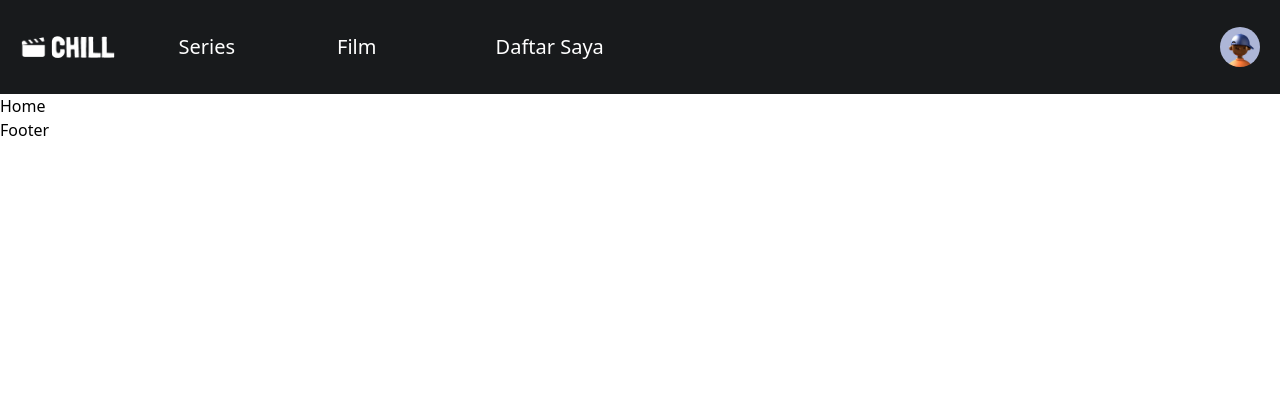
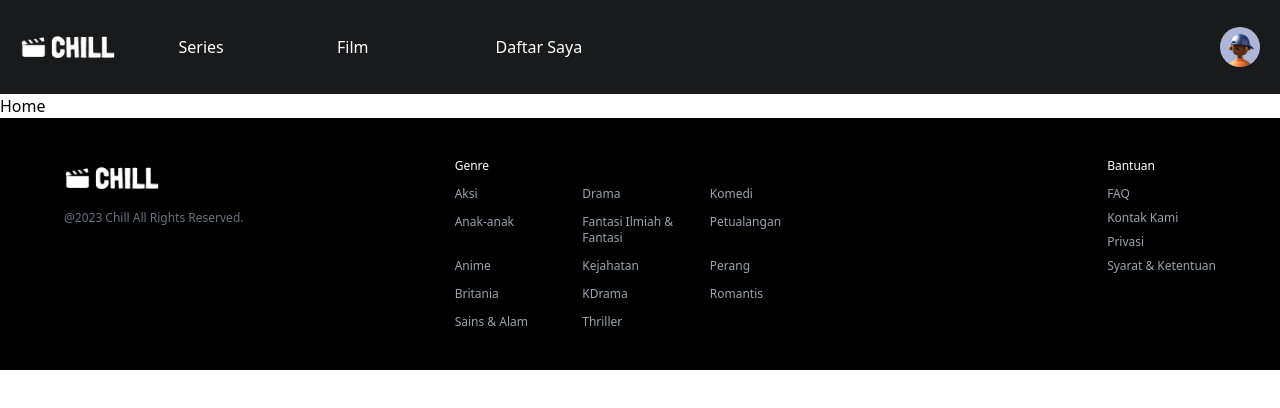
Before and after one commit to muftahh/chill_movieApp, a React (Vite) app: page / in a window 1280 px wide. Shown: the top 408 px of the page. Built offline with nearby package versions, Linux system fonts and the light colour scheme.

Commit message:
feat:Footer

```diff
--- a/src/pages/home/components/Footer.jsx
+++ b/src/pages/home/components/Footer.jsx
@@ -1,7 +1,48 @@
+import logo from "../../../assets/logo.png";
+
 const Footer = () => {
   return (
-    <div>
-      <h1>Footer</h1>
+    <div className="bg-black text-white text-xs p-5 md:py-10 md:px-16">
+      <div className="grid grid-cols-1 md:grid-cols-3 gap-5">
+        <div className="pb-5 md:pb-0">
+          <img src={logo} className="h-6 md:h-10" />
+          <div className="pt-3 text-gray-500">
+            @2023 Chill All Rights Reserved.
+          </div>
+        </div>
+
+        <div>
+          <h3 className=" mb-3">Genre</h3>
+          <div className="grid grid-cols-2 md:grid-cols-3 gap-3 text-gray-400">
+            <span>Aksi</span>
+            <span>Drama</span>
+            <span>Komedi</span>
+            <span>Anak-anak</span>
+            <span>Fantasi Ilmiah & Fantasi</span>
+            <span>Petualangan</span>
+            <span>Anime</span>
+            <span>Kejahatan</span>
+            <span>Perang</span>
+            <span>Britania</span>
+            <span>KDrama</span>
+            <span>Romantis</span>
+            <span>Sains & Alam</span>
+            <span>Thriller</span>
+          </div>
+        </div>
+
+        <div className="md:grid md:justify-items-end">
+          <div>
+            <h3 className=" mb-3">Bantuan</h3>
+            <ul className="text-gray-400 space-y-2">
+              <li>FAQ</li>
+              <li>Kontak Kami</li>
+              <li>Privasi</li>
+              <li>Syarat & Ketentuan</li>
+            </ul>
+          </div>
+        </div>
+      </div>
     </div>
   );
 };
--- a/src/pages/home/components/Header.jsx
+++ b/src/pages/home/components/Header.jsx
@@ -11,7 +11,7 @@ const Header = () => {
   return (
     <div
       className="header-background h-14 py-1.5 px-5 text-white flex justify-between text-[10px] items-stretch
-      md:text-xl md:h-[94px] md:font-lg"
+      md:text-base md:h-[94px] md:font-lg"
     >
       <div className="grid grid-cols-4 self-center">
         <div className="mr-3 md:mr-16">
```
